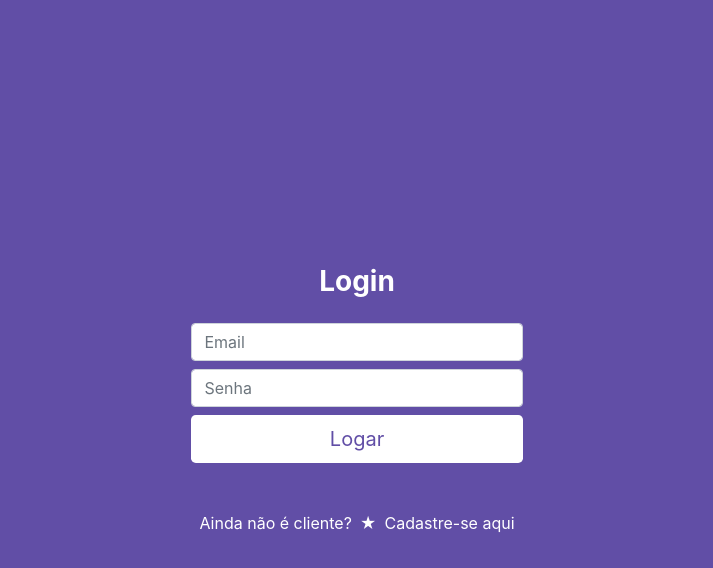
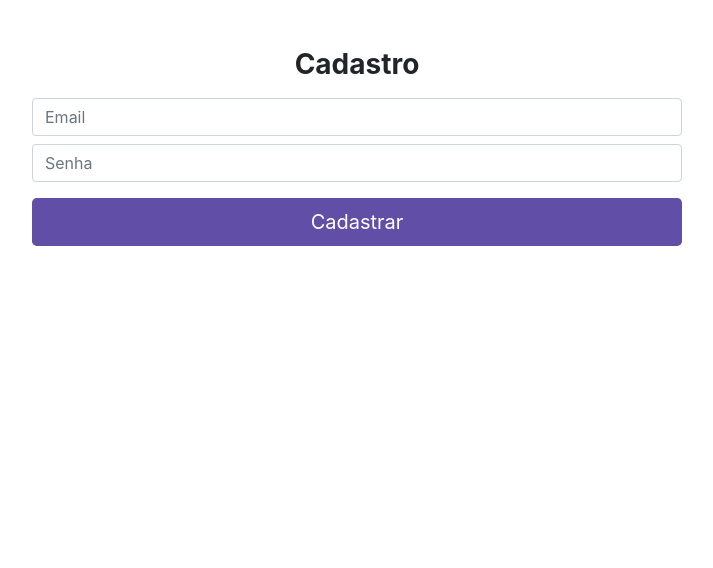
Before and after one commit to ArlaFigueiredo/localizer, a React (Create React App) app: page /cadastro-cliente in a window 1280 px wide. Shown: the top 568 px of the page, without its empty margins (283-996 px from the left). Built offline with nearby package versions, Linux system fonts and the light colour scheme.

Commit message:
Inclui mais telas

```diff
--- a/package.json
+++ b/package.json
@@ -9,6 +9,7 @@
     "firebase": "^9.6.1",
     "react": "^17.0.2",
     "react-dom": "^17.0.2",
+    "react-router-dom": "^6.1.1",
     "react-scripts": "5.0.0",
     "web-vitals": "^2.1.2"
   },
--- a/src/App.js
+++ b/src/App.js
@@ -1,9 +1,12 @@
+import React from 'react';
+import { BrowserRouter as Router } from 'react-router-dom';
+import Routes from './routes';
 
 function App() {
   return (
-    <div className="App">
-      <h1>OLÁ</h1>
-    </div>
+    <Router>
+      <Routes></Routes>
+    </Router>
   );
 }
 
--- a/src/index.js
+++ b/src/index.js
@@ -1,13 +1,12 @@
 import React from 'react';
 import ReactDOM from 'react-dom';
 import App from './App';
-import Login from './pages/login';
 
 import reportWebVitals from './reportWebVitals';
 
 ReactDOM.render(
   <React.StrictMode>
-    <Login />
+    <App />
   </React.StrictMode>,
   document.getElementById('root')
 );
--- /dev/null
+++ b/src/pages/cadastro-cliente/cadastro-cliente.css
@@ -0,0 +1,13 @@
+.form-login{
+    max-width: 650px;
+}
+
+.btn-cadastro{
+    background-color: #614EA6;
+    color: #fff;
+}
+
+.btn-cadastro:hover{
+    background-color: #F21667;
+    color: #fff;
+}
--- /dev/null
+++ b/src/pages/cadastro-cliente/index.js
@@ -0,0 +1,79 @@
+import React, { useState } from 'react';
+import firebase from '../../config/firebase';
+import {getAuth, createUserWithEmailAndPassword} from 'firebase/auth';
+
+import './cadastro-cliente.css';
+
+function CadastroCliente() {
+
+    const [email, setEmail] = useState();
+    const [senha, setSenha] = useState();
+    const [msgTipo, setMsgTipo] = useState();
+    const [msg, setMsg] = useState();
+    const [carregando, setCarregando] = useState();
+
+    async function cadastrar() {
+
+        setCarregando(1);
+
+        setMsgTipo(null);
+
+        if (!email || !senha) {
+            setCarregando(0);
+            setMsgTipo('erro')
+            setMsg('Você precisa informar o email e senha para fazer o cadastro!')
+            return;
+        }
+        let auth = await getAuth();
+        createUserWithEmailAndPassword(auth, email, senha).then(resultado => {
+            setCarregando(0);
+            setMsgTipo('sucesso')
+        }).catch(erro => {
+            setCarregando(0);
+            setMsgTipo('erro')
+            switch (erro.message) {
+                case 'Password should be at least 6 characters':
+                    setMsg('A senha deve ter pelo menos 6 caracteres!');
+                    break;
+                case 'The email address is already in use by another account.':
+                    setMsg('Este email já está sendo utilizado por outro usuário!');
+                    break;
+                case 'The email address is badly formatted.':
+                    setMsg('O formato do seu email é inválido!');
+                    break;
+                default:
+                    setMsg('Não foi possível cadastrar. Tente novamente mais tarde!');
+                    break;
+            }
+        })
+    }
+
+
+
+    return (
+        <>
+            <div className="form-cadastro">
+                <form className="text-center form-login mx-auto mt-5">
+                    <h1 className="h3 mb-3 text-black font-weight-bold">Cadastro</h1>
+
+                    <input onChange={(e) => setEmail(e.target.value)} type="email" className="form-control my-2" placeholder="Email" />
+                    <input onChange={(e) => setSenha(e.target.value)} type="password" className="form-control my-2" placeholder="Senha" />
+
+                    {
+                        carregando ? <div className="spinner-border text-danger" role="status"><span className="sr-only">Loading...</span></div>
+                            : <button onClick={cadastrar} type="button" className="btn btn-lg btn-block mt-3 mb-5 btn-cadastro">Cadastrar</button>
+                    }
+
+
+
+                    <div className="msg-login text-black text-center my-5">
+                        {msgTipo === 'sucesso' && <span>Usuário cadastrado com sucesso!</span>}
+                        {msgTipo === 'erro' && <span><strong>Ops!</strong> {msg} &#128546; </span>}
+                    </div>
+                </form>
+            </div>
+        </>
+    )
+}
+
+export default CadastroCliente;
--- a/src/pages/home/index.js
+++ b/src/pages/home/index.js
@@ -0,0 +1,24 @@
+import React, { useState, useEffect } from 'react';
+import './home.css';
+import { Link } from 'react-router-dom';
+import { useSelector } from 'react-redux';
+
+
+function Home({ match }) {
+
+
+    return (
+        <>
+            <div className="row p-3 ">
+                <h2 className="mx-auto p-5">Reservas Efetuadas</h2>
+                <input type="text" className="form-control text-center" placeholder="Pesquisar reservas.." />
+            </div>
+
+            <div className="row p-3">
+
+            </div>
+        </>
+    )
+}
+
+export default Home;
--- a/src/pages/login/index.js
+++ b/src/pages/login/index.js
@@ -2,6 +2,7 @@ import React, { useState } from 'react';
 import './login.css';
 import firebase from '../../config/firebase';
 import {getAuth, signInWithEmailAndPassword} from 'firebase/auth';
+import {Link, Redirect} from 'react-router-dom';
 
 
 function Login() {
@@ -25,6 +26,7 @@ function Login() {
 
             <form className="form-signin mx-auto">
                 <div className="text-center mb-4">
+                    <i className="far fa-compass text-white fa-5x"></i>
                     <h1 className="h3 mb-3 font-weight-normal text-white font-weight-bold">Login</h1>
                 </div>
 
@@ -36,14 +38,13 @@ function Login() {
                 <button onClick={logar} className="btn btn-lg btn-block btn-login" type="button">Logar</button>
 
                 <div className="msg-login text-white text-center my-5">
-                    {msgTipo === 'sucesso' && <span><strong>WoW!</strong> Você está conectado! &#128526; </span>}
+                    {msgTipo === 'sucesso' && <span>Você está conectado!</span>}
                     {msgTipo === 'erro' && <span><strong>Ops!</strong> Verifique se a senha ou usuário estão corretos! &#128546; </span>}
                 </div>
 
                 <div className="opcoes-login mt-5 text-center">
-                    <a className="text-white mx-2">Ainda não é cliente?</a>
-                    <span className="text-white">&#9733;</span>
-                    <a className="text-white mx-2">Cadastre-se aqui</a>
+                    <a className="text-white mx-2">Ainda não é nosso cliente?</a>
+                    <Link to='/cadastro-cliente' className="mx-2">Quero Cadastrar</Link>
                 </div>
             </form>
         </div>
--- /dev/null
+++ b/src/routes/index.js
@@ -0,0 +1,18 @@
+import React from 'react';
+import { Routes, Route } from 'react-router-dom';
+
+/*PÁGINAS*/
+import Login from '../pages/login';
+import CadastroCliente from '../pages/cadastro-cliente';
+import Home from '../pages/home';
+
+
+export default function MainRoutes() {
+    return (
+        <Routes>
+            <Route exact path='/' element={<Home />} ></Route>
+            <Route exact path='/login' element={<Login />} ></Route>
+            <Route exact path='/cadastro-cliente' element={<CadastroCliente />} ></Route>
+        </Routes>
+    )
+}
```
Also changed, not shown: src/pages/home/home.css (added), 1 other file (tests, documents, lock files or other folders).
